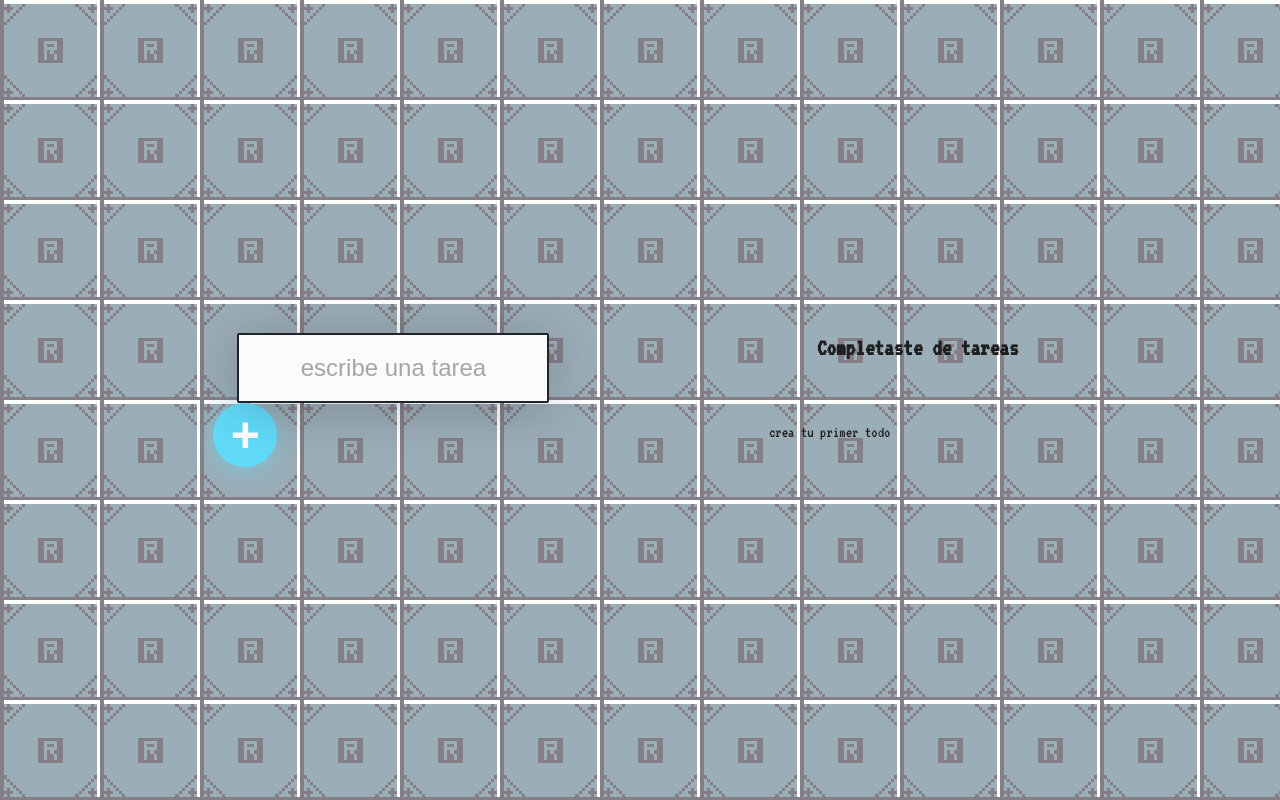
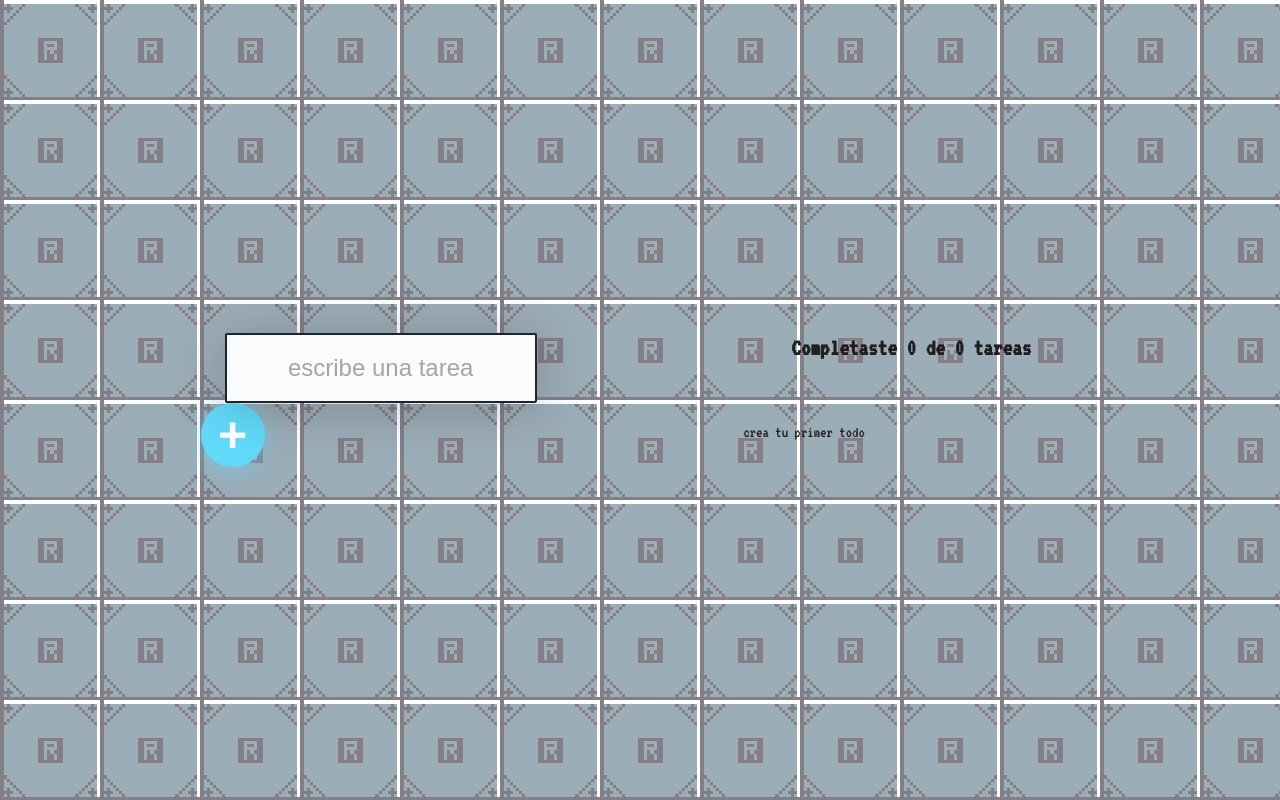
Before and after one commit to RSaucedo96/platzi-react-todo, a React (Create React App) app: page / in a window 1280 px wide. Built offline with nearby package versions, Linux system fonts and the light colour scheme.

Commit message:
context with react hooks

```diff
--- a/src/AppUI.tsx
+++ b/src/AppUI.tsx
@@ -7,22 +7,21 @@
 import { CreateTodoButton } from './components/CreateTodoButton';
 
 function AppUI() {
-    return (
-        <React.Fragment>
-            <div className="leftWrapper">
-                <TodoSearch/>
-                <CreateTodoButton />
-            </div>
-            <div className="rightWrapper">
-                <TodoCounter/>
-                <TodoContext.Consumer>
-                    {({
+    const {
         error,
         loading,
         searchedTodos,
         completeTodo,
         deleteTodo
-                    }) => (
+    } = React.useContext(TodoContext);
+    return (
+        <React.Fragment>
+            <div className="leftWrapper">
+                <TodoSearch/>
+                <CreateTodoButton/>
+            </div>
+            <div className="rightWrapper">
+                <TodoCounter/>
                 <TodoList>
                     {error && <p>Hubo un error</p>}
                     {loading && <p>cargando</p>}
@@ -37,8 +36,6 @@
                         />
                     ))}
                 </TodoList>
-                    )}
-                </TodoContext.Consumer>
             </div>
         </React.Fragment>
     );
--- a/src/components/TodoCounter.tsx
+++ b/src/components/TodoCounter.tsx
@@ -1,9 +1,11 @@
 import React from 'react';
 import './TodoCounter.css';
+import {TodoContext} from "./TodoContext";
 
-function TodoCounter({total, completed}){
+function TodoCounter(){
+    const {totalTodos,completedTodos}=React.useContext(TodoContext);
     return(
-      <h2 className="TodoCounter">Completaste {completed} de {total} tareas</h2>
+      <h2 className="TodoCounter">Completaste {completedTodos} de {totalTodos} tareas</h2>
     );
 }
 
--- a/src/components/TodoSearch.tsx
+++ b/src/components/TodoSearch.tsx
@@ -1,7 +1,9 @@
 import React from 'react';
 import './TodoSearch.css';
+import {TodoContext} from "./TodoContext";
 
-function TodoSearch({searchValue, setSearchValue}){
+function TodoSearch(){
+    const {searchValue, setSearchValue} = React.useContext(TodoContext);
 
     const onSearchValueChange = (event) => {
           setSearchValue(event.target.value);
```
Lines whose indentation alone changed are shown as unchanged.
